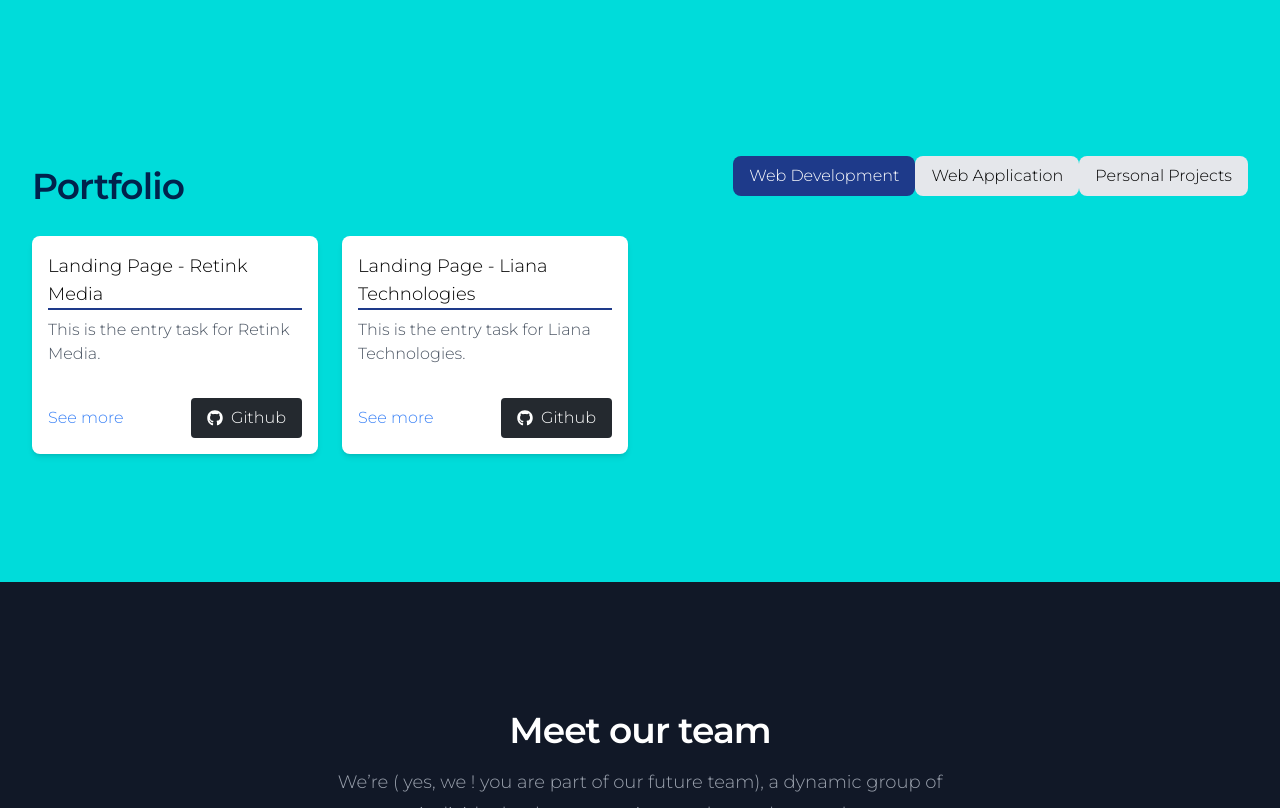
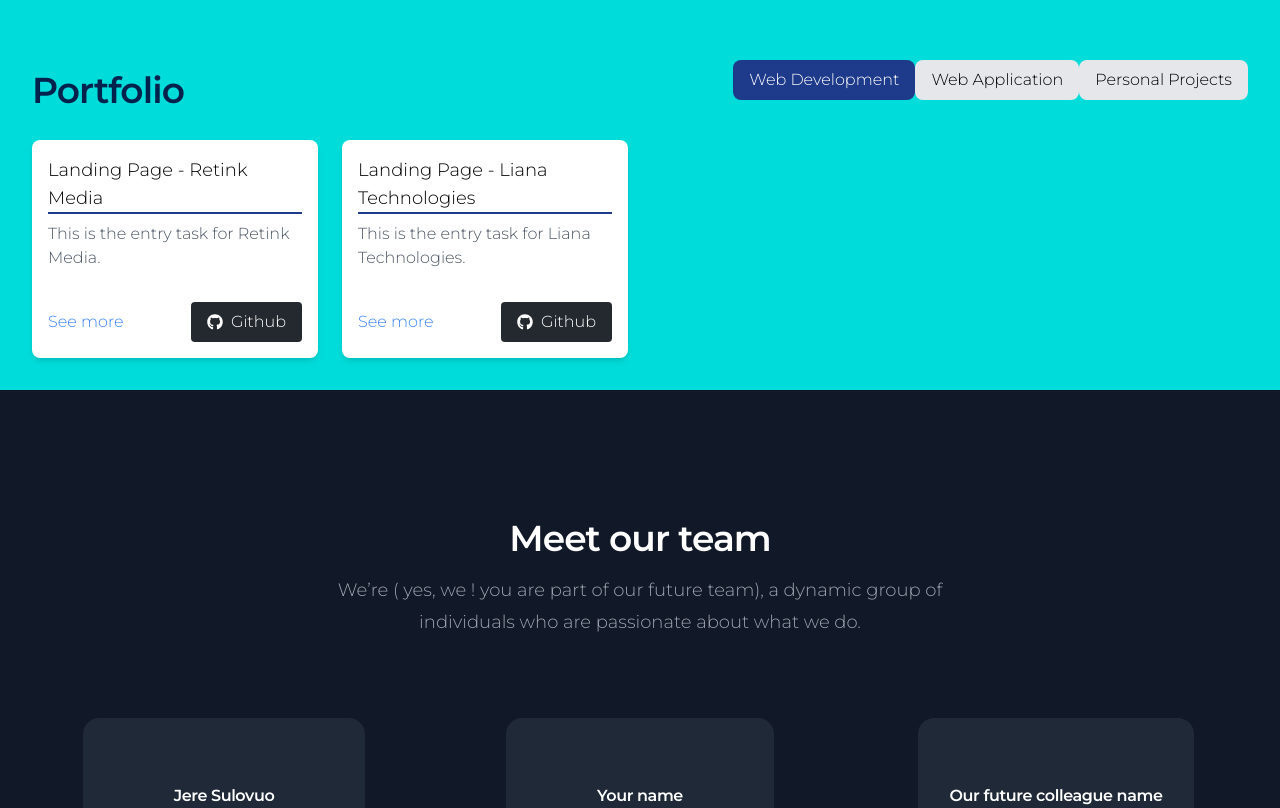
Before and after one commit to chungvuiloong/simple_portfolio, a React (Create React App) app: page / in a window 1280 px wide. Shown: the part 1272-2080 px from the top of the page. Built offline with nearby package versions, Linux system fonts and the light colour scheme.

Commit message:
EDitted padding

```diff
--- a/src/component/Portfolio.tsx
+++ b/src/component/Portfolio.tsx
@@ -110,7 +110,7 @@ interface PortfolioTabProps {
     };
 
     return (
-      <section className="px-6 py-24 sm:py-32 lg:px-8" style={{ backgroundColor: '#00dcda' }} >
+      <section className="px-6 py-12 sm:py-8 lg:px-8" style={{ backgroundColor: '#00dcda' }} >
         <div className="mx-auto max-w-7xl lg:flex lg:items-center lg:justify-between">
           <h2 className="text-4xl font-bold tracking-tight sm:text-4xl"
                 style={{ color: 'var(--ext-dark-blue-01)' }}
```
